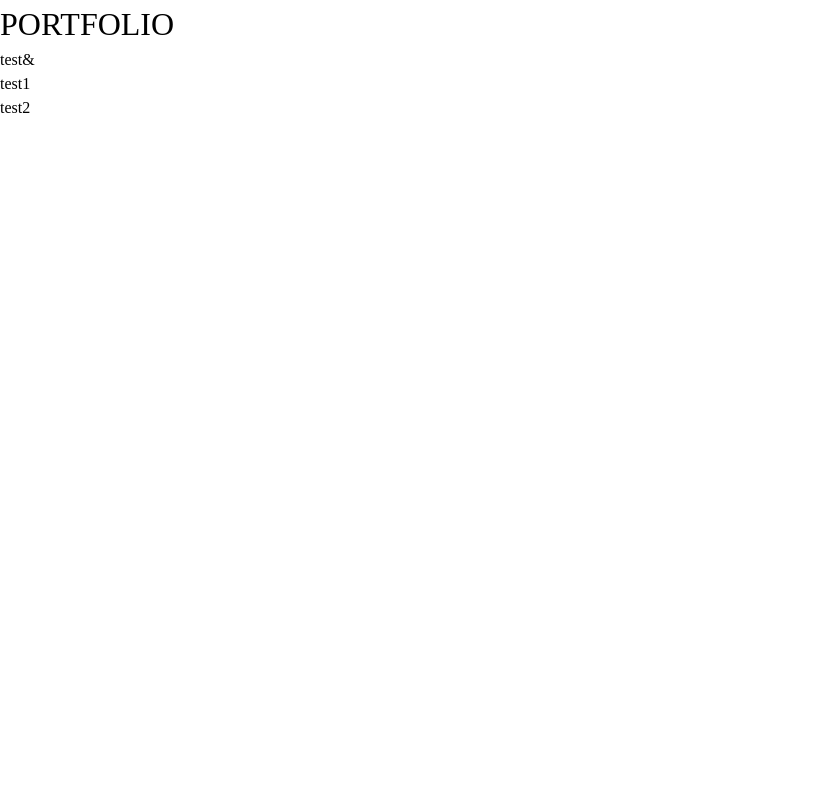
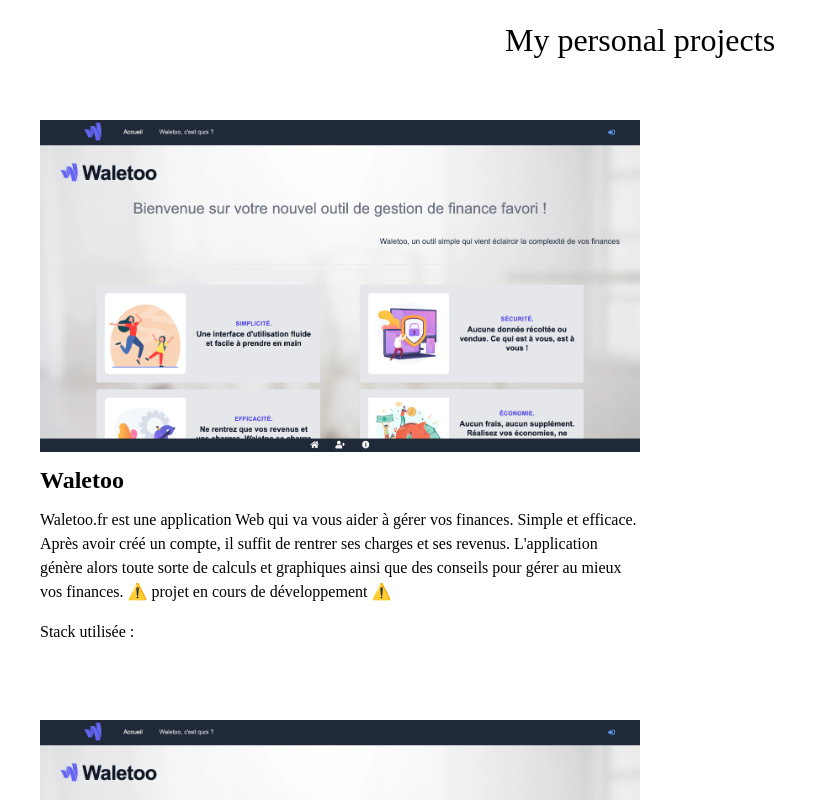
Before and after one commit to brazillierjo/portfolio-nextjs, a Next.js app: page /components/Portfolio in a window 1280 px wide. Shown: the top 800 px of the page, without its empty margins (0-837 px from the left). Built offline with nearby package versions, Linux system fonts and the light colour scheme; a web font is replaced by a local one.

Commit message:
loop projects

```diff
--- a/languages/en.js
+++ b/languages/en.js
@@ -55,4 +55,6 @@
     diploma6: 'CERTIFICATE OF SUITABILITY FOR THE FUNCTIONS OF ANIMATOR IN COLLECTIVES',
     diploma6period: '2012',
     diploma6place: 'Mairie - La Londe les Maures',
+    // portfolio section
+    waletoo_description: 'Waletoo.fr is a web application that will help you manage your finances. Simple and efficient. After having created an account, all you have to do is enter your expenses and incomes. The application then generates all kinds of calculations and graphs as well as advice to better manage your finances. ⚠️ project under development ⚠️ ',
 }
--- a/languages/fr.js
+++ b/languages/fr.js
@@ -55,4 +55,6 @@
     diploma6: 'BREVET D\'APTITUDE AUX FONCTIONS D\'ANIMATEUR EN ACCUEILS COLLECTIFS DE MINEURS',
     diploma6period: '2012',
     diploma6place: 'Mairie de La Londe les Maures',
+    // portfolio section
+    waletoo_description: 'Waletoo.fr est une application Web qui va vous aider à gérer vos finances. Simple et efficace. Après avoir créé un compte, il suffit de rentrer ses charges et ses revenus. L\'application génère alors toute sorte de calculs et graphiques ainsi que des conseils pour gérer au mieux vos finances. ⚠️ projet en cours de développement ⚠️',
 }
--- a/pages/components/Portfolio.js
+++ b/pages/components/Portfolio.js
@@ -1,23 +1,57 @@
 import React from 'react'
+import { useRouter } from 'next/router'
+import fr from '../../languages/fr'
+import en from '../../languages/en'
 
 export default function Portfolio() {
+    const router = useRouter()
+    const { locale } = router
+    const t = locale === 'fr' ? fr : en
+
+    const loop = []
+    const loopStack = []
+
     const projects = {
-        1: { title: 'test&' },
-        2: { title: 'test1' },
-        3: { title: 'test2' }
+        1: {
+            title: 'Waletoo',
+            description: t.waletoo_description,
+            image: '/assets/projects/waletoo.png',
+            stack: ['HTML', 'CSS', 'TailwindCSS', 'JavaScript', 'React', 'NodeJs', 'Express', 'MongoDB', 'Mongoose']
+        },
+        2: {
+            title: 'Waletoo',
+            description: t.waletoo_description,
+            image: '/assets/projects/waletoo.png',
+            stack: ['HTML', 'CSS', 'TailwindCSS', 'JavaScript', 'React', 'NodeJs', 'Express', 'MongoDB', 'Mongoose']
+        },
     }
-    const loop = []
+
+    for (let i = 0; i < projects.length; i++) {
+        loopStack.push(
+            <li className='stack-buttons text-black' key={projects[i].stack[i]}>{projects[i].stack[i]}</li>
+        )
+    }
 
     for (let i in projects) {
         loop.push(
-            <p>{projects[i].title}</p>
+            <div className='w-1/2 p-5 m-5'>
+                <img src={projects[i].image} alt="project image representation" />
+                <h2 className='text-2xl my-3 font-black'>{projects[i].title}</h2>
+                <p>{projects[i].description}</p>
+                <p className='mt-4'>{t.stack}</p>
+                <ul className='flex flex-wrap my-2'>
+                    {loopStack}
+                </ul>
+            </div>
         )
     }
 
     return (
-        <div>
-            <h1 id='projects' className='big-title2'>PORTFOLIO</h1>
-            <p>{loop}</p>
-        </div>
+        <>
+            <h1 id='projects' className='big-title2 text-center  my-4'>My personal projects</h1>
+            <div className='flex flex-wrap justify-center'>
+                <p>{loop}</p>
+            </div>
+        </>
     )
 }
--- a/pages/index.js
+++ b/pages/index.js
@@ -60,6 +60,7 @@
           <CV />
           <hr />
           <Skills />
+          <hr />
           <Portfolio />
           <svg className="editorial"
             xmlns="http://www.w3.org/2000/svg"
```
Also changed, not shown: public/assets/projects/waletoo.png (added).
